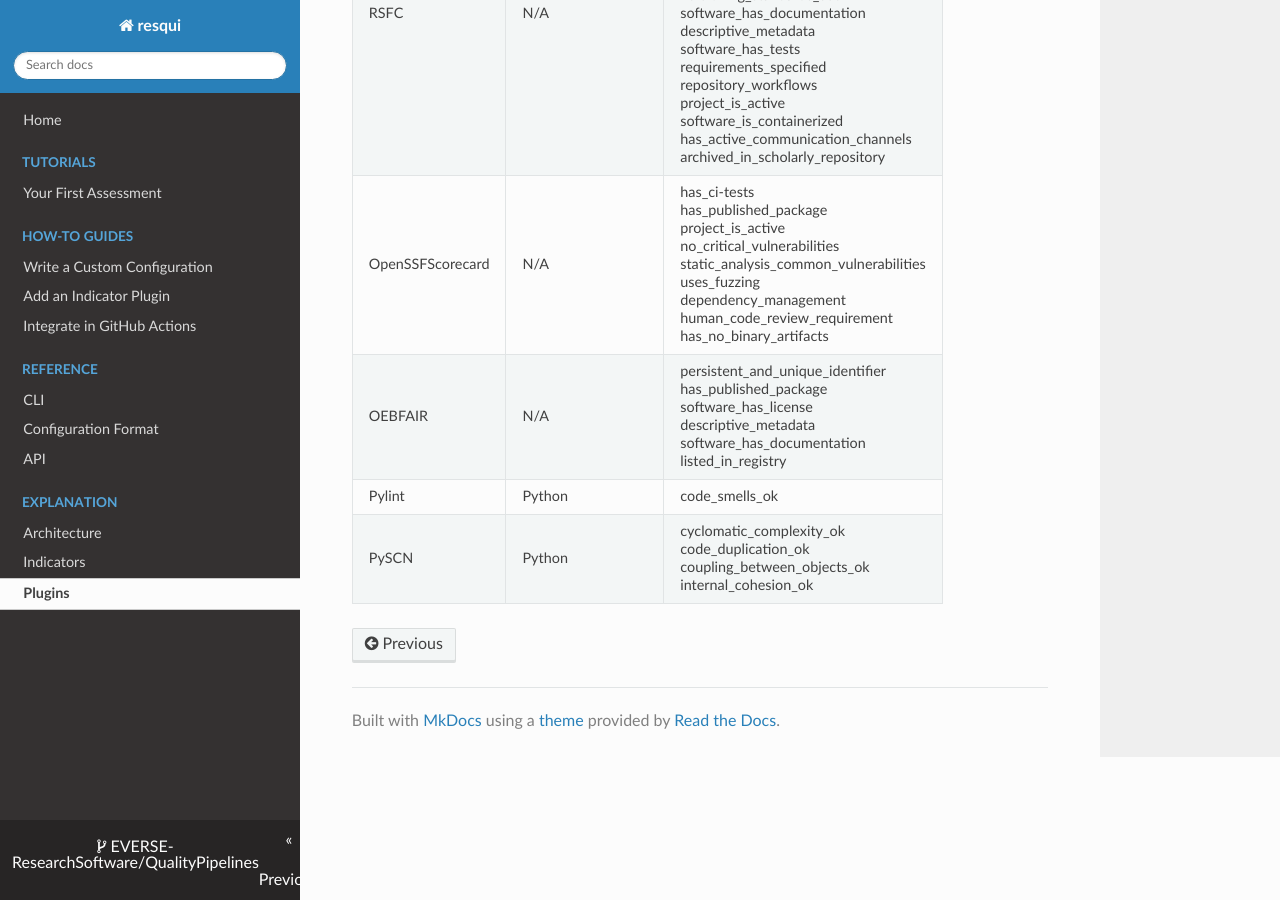
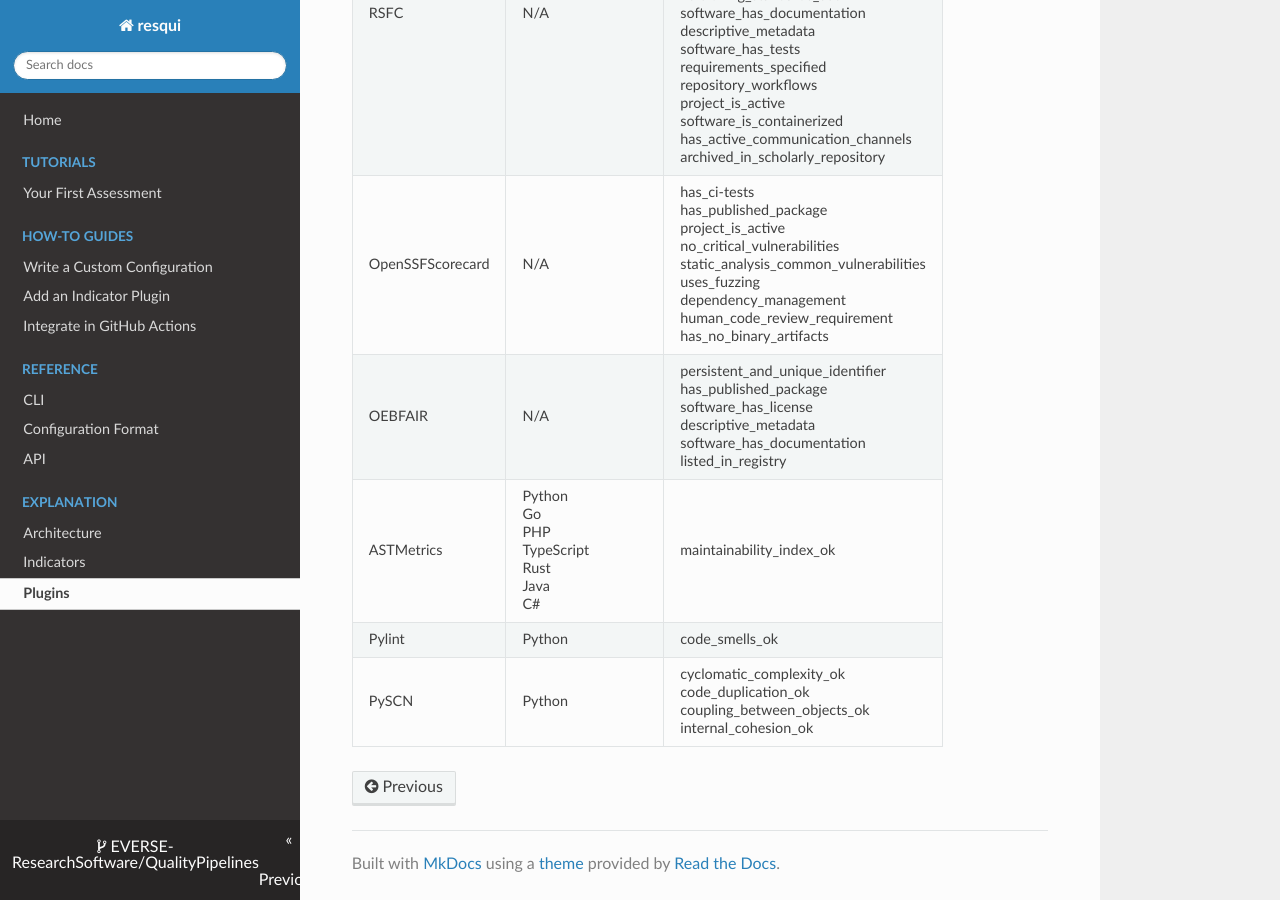
Before and after one commit to EVERSE-ResearchSoftware/QualityPipelines, an MkDocs documentation site: the page built from docs/explanation/plugins.md, in a window 1280 px wide and 900 px high, scrolled down 566 px. Built offline with MkDocs 1.6.1, drawn with Linux system fonts in a browser that asks for light colours; nearby versions of some CDN libraries.

Commit message:
Add ASTMetrics to plugins documentation

```diff
--- a/docs/explanation/plugins.md
+++ b/docs/explanation/plugins.md
@@ -7,5 +7,6 @@
 | RSFC | N/A | archived_in_software_heritage<br>persistent_and_unique_identifier<br>software_has_license<br>software_has_citation<br>has_contribution_guidelines<br>has_releases<br>version_control_use<br>versioning_standards_use<br>software_has_documentation<br>descriptive_metadata<br>software_has_tests<br>requirements_specified<br>repository_workflows<br>project_is_active<br>software_is_containerized<br>has_active_communication_channels<br>archived_in_scholarly_repository |
 | OpenSSFScorecard | N/A |  has_ci-tests<br>has_published_package<br>project_is_active<br>no_critical_vulnerabilities<br>static_analysis_common_vulnerabilities<br>uses_fuzzing<br>dependency_management<br>human_code_review_requirement<br>has_no_binary_artifacts |
 | OEBFAIR | N/A | persistent_and_unique_identifier<br>has_published_package<br>software_has_license<br>descriptive_metadata<br>software_has_documentation<br>listed_in_registry |
+| ASTMetrics | Python<br>Go<br>PHP<br>TypeScript<br>Rust<br>Java<br>C# | maintainability_index_ok |
 | Pylint | Python | code_smells_ok |
 | PySCN | Python | cyclomatic_complexity_ok<br>code_duplication_ok<br>coupling_between_objects_ok<br>internal_cohesion_ok<br> |
```
